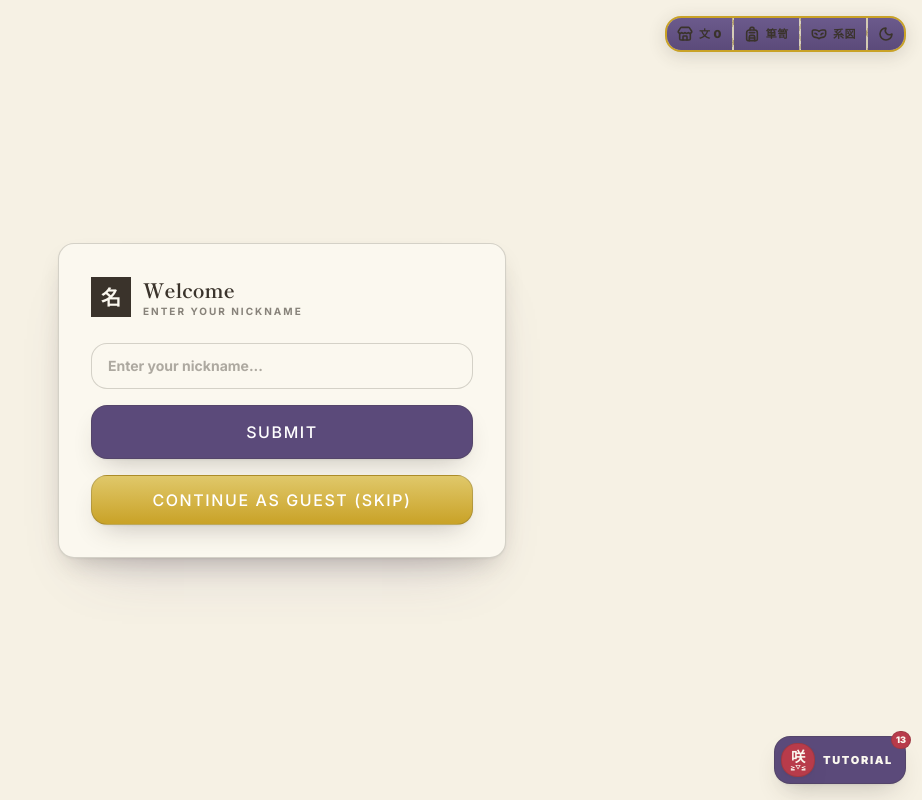
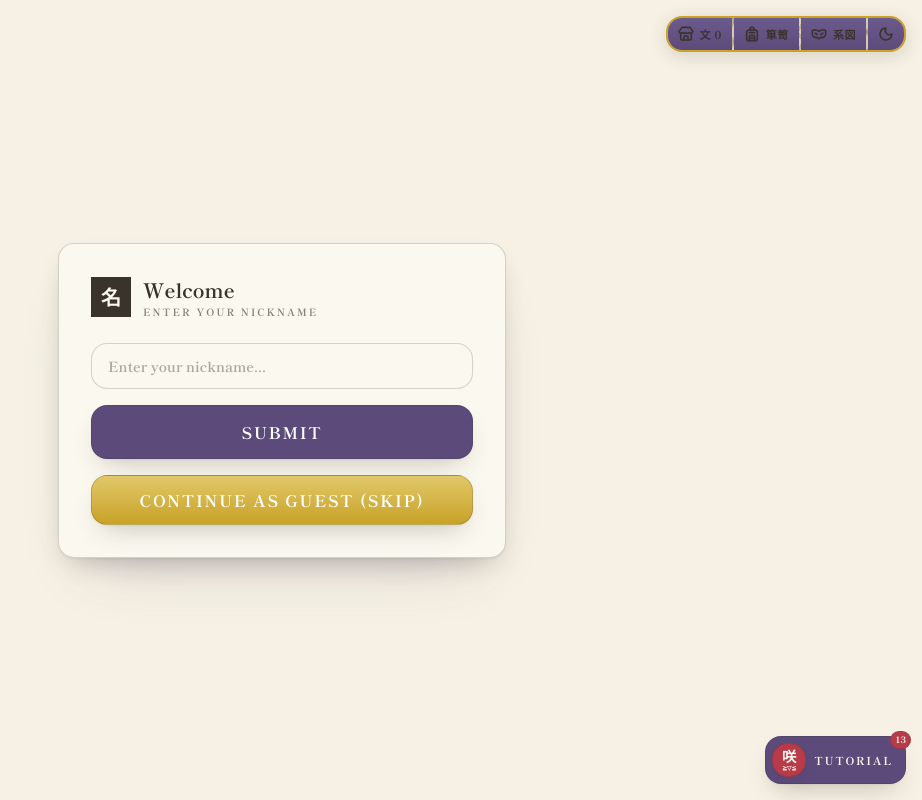
Before and after one commit to MaddLiebert/Japanese-quiz, a React (Vite) app: page / in a window 1280 px wide. Shown: the top 800 px of the page, without its empty margins (358-1280 px from the left). Built offline with nearby package versions, Linux system fonts and the light colour scheme; a web font is replaced by a local one.

Commit message:
feat(theme): fondasi Heian — tipografi serif Mincho seluruh UI + judul kuas Yuji Syuku + reveal berjenjang

```diff
--- a/src/index.css
+++ b/src/index.css
@@ -1220,7 +1220,19 @@ button[data-toji-kill]::after {
   --era-ease:         cubic-bezier(0.22, 1, 0.36, 1);
 
   --ink:              rgba(58, 51, 43, 0.42);
+
+  /* ── TIPOGRAFI — fondasi utama vibe Heian ────────────────────────────────
+     Biang kerok "terasa web modern": seluruh UI memakai Inter (sans-serif
+     ala dashboard SaaS) — hasil ukur DOM: Inter 61 elemen, Yuji Syuku cuma 2.
+     Di era Heian semua teks jadi serif Minchō (aksara buku cetak Jepang) dan
+     judul hero jadi Yuji Syuku (gaya kuas). Override variabel @theme → efeknya
+     menjalar ke SELURUH app tanpa menyentuh per-komponen. */
+  --font-sans:  "Shippori Mincho", "Noto Serif JP", serif;
+  --font-serif: "Shippori Mincho", "Noto Serif JP", serif;
 }
+
+/* Judul hero memakai aksara kuas (Yuji Syuku), bukan serif tebal biasa. */
+[data-era="heian"] h1 { font-family: var(--font-display); letter-spacing: 0.01em; }
 
 /* Heian gelap — "istana malam" */
 .dark[data-era="heian"], [data-theme="dark"][data-era="heian"] {
@@ -1353,6 +1365,9 @@ button[data-toji-kill]::after {
 [data-era="heian"] .heian-enter {
   animation: heian-rise var(--era-motion) var(--era-ease) both;
 }
+/* Reveal berjenjang: seksi menyusul pelan seperti tinta meresap ke sutra. */
+[data-era="heian"] .heian-enter-2 { animation-delay: 140ms; }
+[data-era="heian"] .heian-enter-3 { animation-delay: 280ms; }
 /* Transisi tema lebih lambat di era Heian (kabut menyingkir). */
 [data-era="heian"] {
   --theme-transition: 800ms;
--- a/src/pages/Home.jsx
+++ b/src/pages/Home.jsx
@@ -140,7 +140,7 @@ export function Home() {
         initial={{ opacity: 0, y: 20 }}
         animate={{ opacity: 1, y: 0 }}
         transition={{ duration: 0.8, ease: "easeOut" }}
-        className="border-[4px] border-sumi bg-kinari-light relative overflow-hidden shadow-[12px_12px_0_0_rgba(26,26,26,0.1)]"
+        className="border-[4px] border-sumi bg-kinari-light relative overflow-hidden shadow-[12px_12px_0_0_rgba(26,26,26,0.1)] heian-enter"
       >
 
         {/* Background Decorative Kanji */}
@@ -220,7 +220,7 @@ export function Home() {
         <EraDivider />
 
         {/* --- MAIN CONTENT GRID --- */}
-        <div className="grid grid-cols-1 sm:grid-cols-12 relative z-10">
+        <div className="grid grid-cols-1 sm:grid-cols-12 relative z-10 heian-enter-2">
 
           {/* LEFT COL: Up Next (Focal Point) */}
           <div className="sm:col-span-7 border-b-[4px] sm:border-b-0 sm:border-r-[4px] border-sumi p-6 sm:p-12 bg-kinari-light relative overflow-hidden group">
@@ -428,7 +428,7 @@ export function Home() {
         <EraDivider label="印譜 · HANKO REGISTER" />
 
         {/* --- ACHIEVEMENTS SECTION --- */}
-        <div className="border-t-[4px] border-sumi relative z-10 p-6 sm:p-12 bg-kinari">
+        <div className="border-t-[4px] border-sumi relative z-10 p-6 sm:p-12 bg-kinari heian-enter-3">
           <div className="absolute top-0 right-0 w-48 h-48 bg-asanoha opacity-[0.06] pointer-events-none transform translate-x-1/4 -translate-y-1/4"></div>
           <div className="flex items-center gap-4 mb-8 relative z-10">
             <h3 className="text-2xl sm:text-3xl font-serif font-black text-sumi tracking-tight">
```
